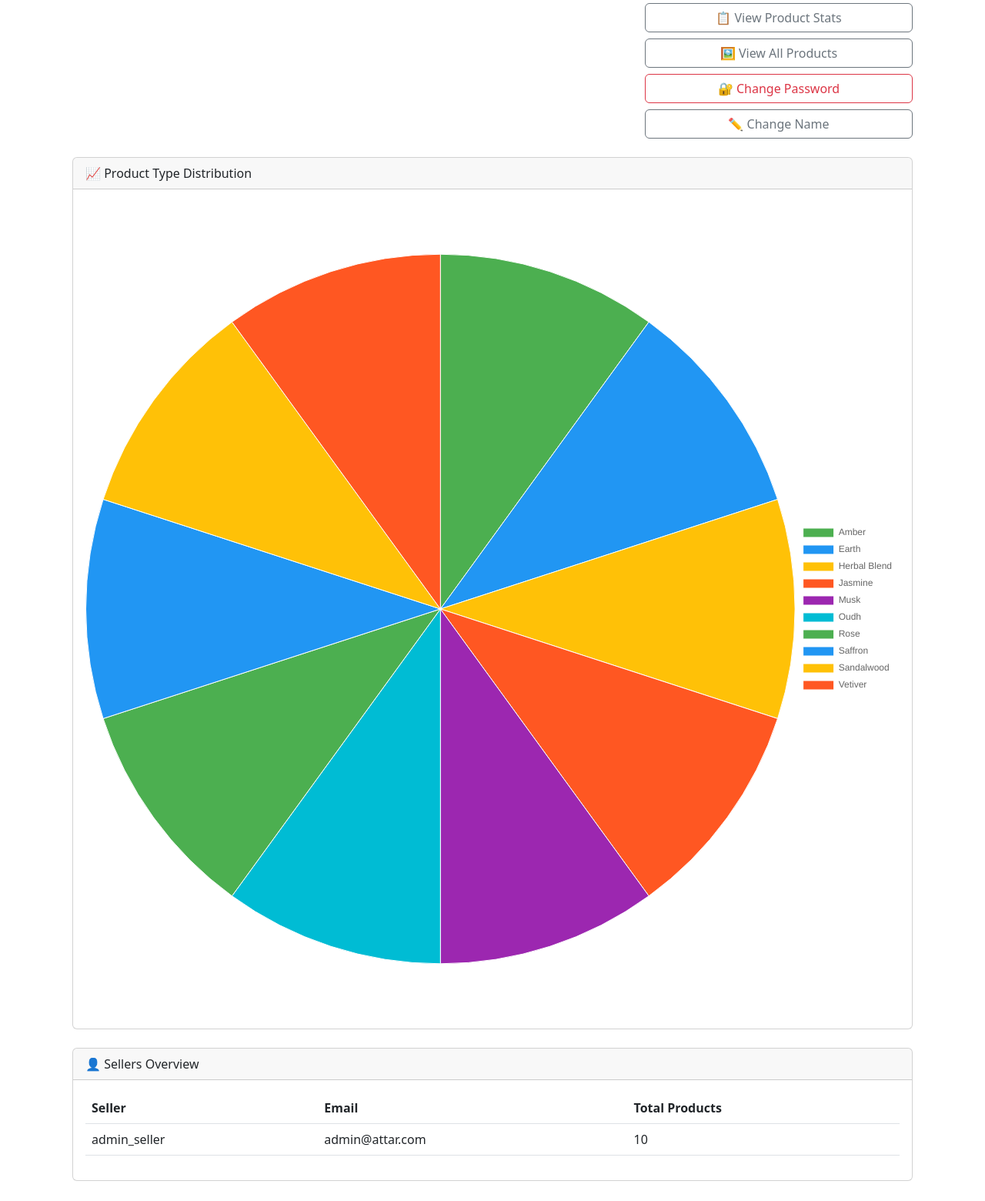
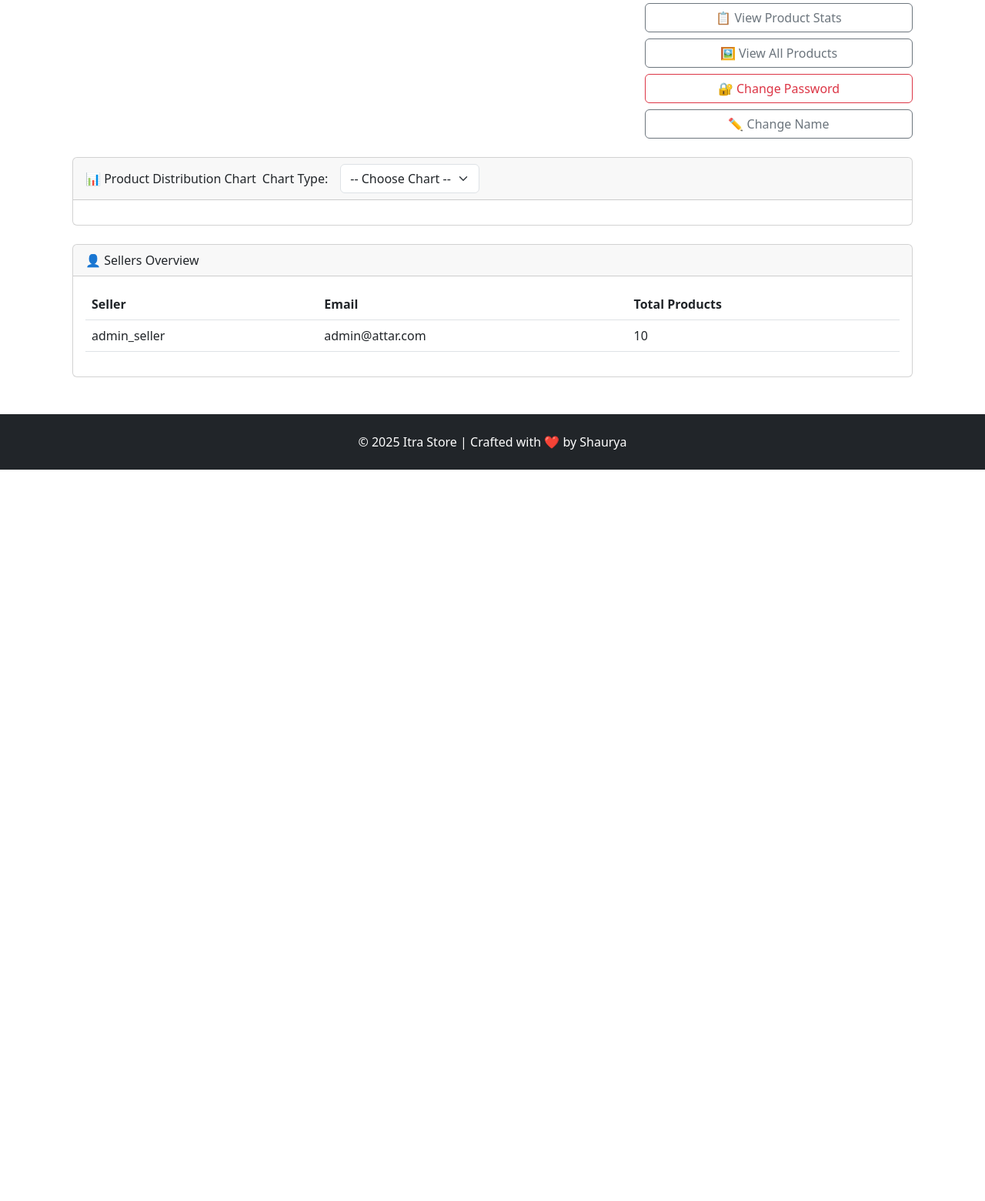
Before and after one commit to ashwathama1-cre/AromaVerse, a Flask app: page /admin_dashboard in a window 1280 px wide. Shown: the part 524-2084 px from the top of the page at 77% size. After the commit the page ends 1134 px from the top, so only its background shows below. Run offline with Flask 3, Linux system fonts and the light colour scheme; the visitor is signed in with stand-in values (Sample User, id 1); some libraries are stand-ins or nearby versions.

Commit message:
Update admin_dashboard.html

```diff
--- a/templates/admin_dashboard.html
+++ b/templates/admin_dashboard.html
@@ -75,13 +75,22 @@
     </div>
   </div>
 
-  <!-- Pie Chart -->
+  <!-- Chart Section -->
   <div class="card mb-4">
-    <div class="card-header">
-      📈 Product Type Distribution
+    <div class="card-header d-flex justify-content-between align-items-center">
+      <div class="d-flex align-items-center gap-2">
+        📊 Product Distribution Chart
+        <label for="chartTypeSelector" class="me-2">Chart Type:</label>
+        <select id="chartTypeSelector" class="form-select w-auto">
+          <option value="">-- Choose Chart --</option>
+          <option value="pie">Pie Chart</option>
+          <option value="bar">Bar Chart</option>
+          <option value="doughnut">Doughnut Chart</option>
+        </select>
+      </div>
     </div>
     <div class="card-body">
-      <div class="ratio ratio-1x1">
+      <div id="chartContainer" class="ratio ratio-1x1 d-none">
         <canvas id="productChart"></canvas>
       </div>
     </div>
@@ -118,16 +127,35 @@
 <!-- Chart Script -->
 <script src="https://cdn.jsdelivr.net/npm/chart.js"></script>
 <script>
+  let chart;
   const ctx = document.getElementById('productChart').getContext('2d');
-  new Chart(ctx, {
-    type: 'pie',
+  const labels = {{ chart_labels | safe }};
+  const data = {{ chart_data | safe }};
+
+  const chartTypeSelector = document.getElementById('chartTypeSelector');
+  const chartContainer = document.getElementById('chartContainer');
+
+  chartTypeSelector.addEventListener('change', function () {
+    if (chart) chart.destroy();
+
+    const selectedType = this.value;
+    if (!selectedType) {
+      chartContainer.classList.add("d-none");
+      return;
+    }
+
+    chartContainer.classList.remove("d-none");
+
+    chart = new Chart(ctx, {
+      type: selectedType,
       data: {
-      labels: {{ chart_labels | safe }},
+        labels: labels,
         datasets: [{
           label: 'Product Count',
-        data: {{ chart_data | safe }},
+          data: data,
           backgroundColor: [
-          '#4CAF50', '#2196F3', '#FFC107', '#FF5722', '#9C27B0', '#00BCD4'
+            '#4CAF50', '#2196F3', '#FFC107', '#FF5722',
+            '#9C27B0', '#00BCD4', '#E91E63', '#3F51B5', '#795548'
           ],
           borderWidth: 1
         }]
@@ -136,10 +164,11 @@
         responsive: true,
         plugins: {
           legend: {
-          position: 'right'
+            position: selectedType === 'bar' ? 'top' : 'right'
           }
         }
       }
     });
+  });
 </script>
 {% endblock %}
```
Lines whose indentation alone changed are shown as unchanged.
